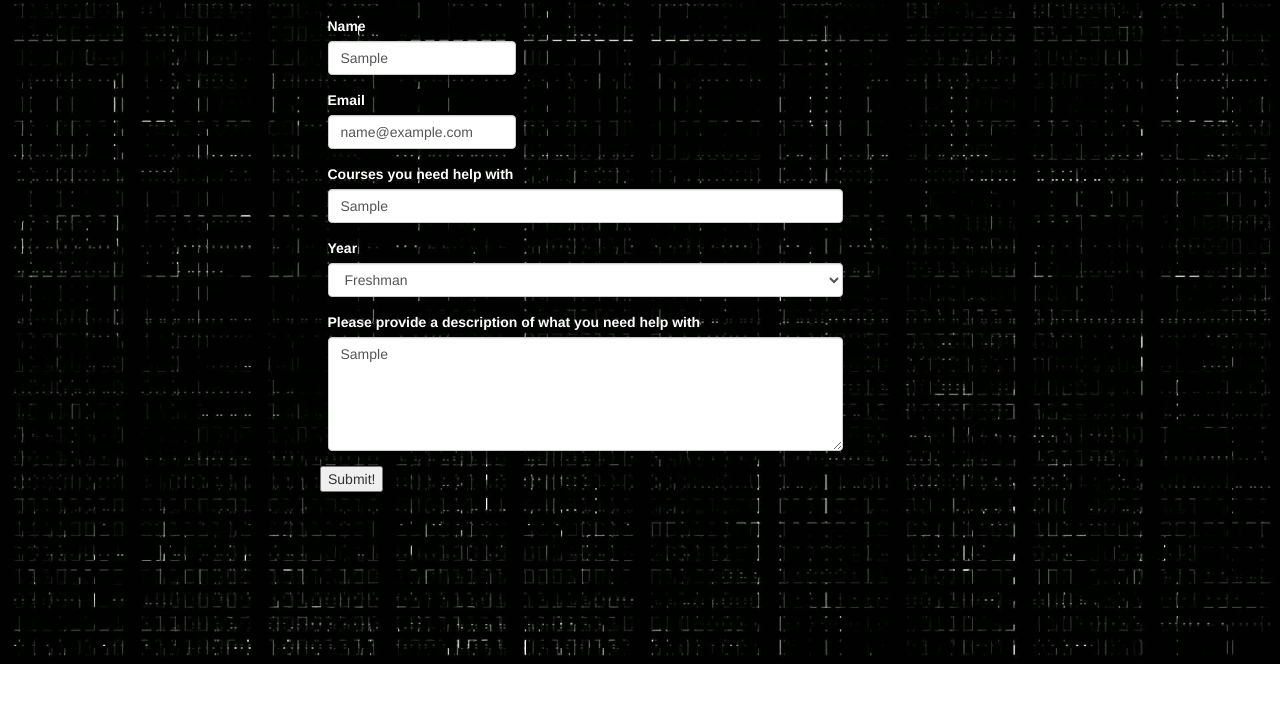
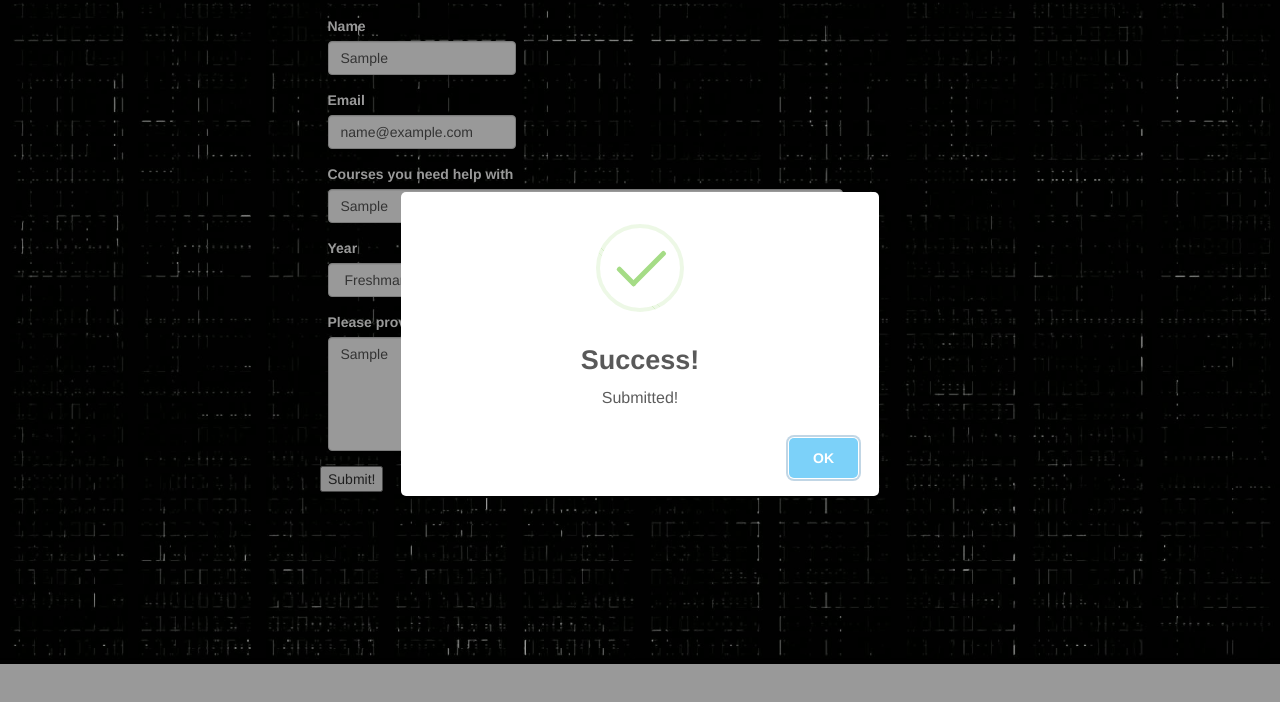
Before and after one commit to jldu20/cs326-team-rho, a website: page src/reqTutor.html in a window 1280 px wide. Both pictures are taken after typing "Sample", "name@example.com", "Sample", "Sample" into the empty fields and a click on the button "Submit!". Shown: the part 56-758 px from the top of the page. Drawn offline with nearby package versions, Linux system fonts and the light colour scheme; no server answers.

Commit message:
better alert

```diff
--- a/src/reqTutor.html
+++ b/src/reqTutor.html
@@ -11,6 +11,7 @@
          <!-- <script src="https://maxcdn.bootstrapcdn.com/bootstrap/3.3.6/js/bootstrap.min.js"
         integrity="sha384-0mSbJDEHialfmuBBQP6A4Qrprq5OVfW37PRR3j5ELqxss1yVqOtnepnHVP9aJ7xS" crossorigin="anonymous"></script>  -->
         <script src = "reqTutor.js" defer></script>
+        <script src="https://unpkg.com/sweetalert/dist/sweetalert.min.js"></script>
     </head>
 
     <body>
--- a/src/reqTutor.js
+++ b/src/reqTutor.js
@@ -37,5 +37,5 @@ document.getElementById("tutee-submit").addEventListener("click", ()=> {
     .catch((error) => {
         console.error('Error:', error);
     });
-    alert("Submitted!")
+    swal("Success!", "Submitted!", "success");
 })
```
